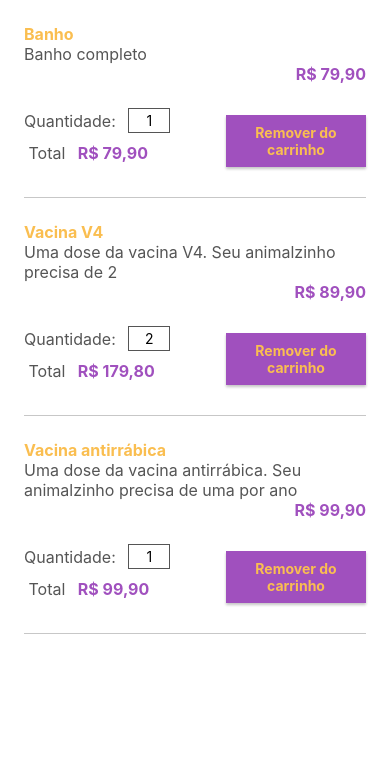
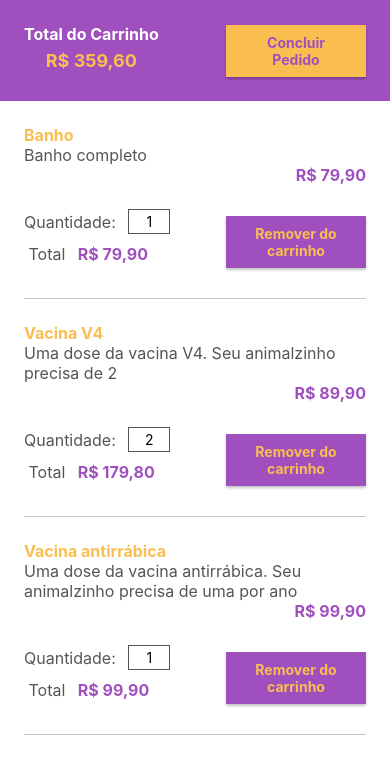
Before and after one commit to Carl-Vini/petshop-mobile, a React Native app: screen / in a window 390 px wide. Shown: the top 774 px of the page. Built offline with nearby package versions, Linux system fonts and the light colour scheme.

Commit message:
customizando o carrinho

```diff
--- a/src/Telas/Servicos copy/index.js
+++ b/src/Telas/Servicos copy/index.js
@@ -4,6 +4,7 @@ import { FlatList } from "react-native";
 import Item from "./Item";
 
 import TelaPadrao from "../../componentes/TelaPadrao/Index";
+import StatusCarrinho from "../../componentes/StatusCarrinho";
 
 const servicos = [
     {
@@ -30,7 +31,12 @@ const servicos = [
 ]
 
 export default function Carrinho() {
+   const total = servicos.reduce((soma, {preco, quantidade}) => {
+    return soma + (preco * quantidade)
+   }, 0)
+
     return <TelaPadrao>
+        <StatusCarrinho total={total} />
             <FlatList
                 data={servicos}
                 removeClippedSubviews={false}
--- /dev/null
+++ b/src/componentes/StatusCarrinho/estilos.js
@@ -0,0 +1,31 @@
+import { StyleSheet } from 'react-native';
+import { cores } from '../../estilos';
+
+export default StyleSheet.create({
+  conteudo: {
+    backgroundColor: cores.roxo,
+    flexDirection: 'row',
+    justifyContent: 'space-around',
+    alignItems: 'center',
+    flexWrap: 'wrap',
+    padding: 24,
+  },
+  total: {
+    alignItems: 'center',
+  },
+  descricao: {
+    fontSize: 16,
+    color: cores.claro,
+    fontWeight: 'bold',
+  },
+  valor: {
+    fontSize: 18,
+    fontWeight: 'bold',
+    marginVertical: 6,
+    color: cores.laranja,
+  },
+  botao: {
+    flexGrow: 1,
+    alignItems: 'flex-end',
+  },
+});
--- /dev/null
+++ b/src/componentes/StatusCarrinho/index.js
@@ -0,0 +1,22 @@
+import React from "react";
+import { View, Text } from "react-native";
+import estilos from "./estilos";
+import Botao from "../Botao";
+
+
+export default function StatusCarrinho({ total }) {
+    return (<View style={estilos.conteudo}>
+        <View style={estilos.total}>
+            <Text style={estilos.descricao}>Total do Carrinho</Text>
+            <Text style={estilos.valor}>
+                {Intl.NumberFormat('pt-BR', {
+                    style: 'currency', currency: 'BRL'
+                }).format(total)
+                }
+            </Text>
+        </View>
+<View style={estilos.botao}>
+    <Botao valor='Concluir Pedido' invertido/>
+</View>
+    </View>)
+}
```
